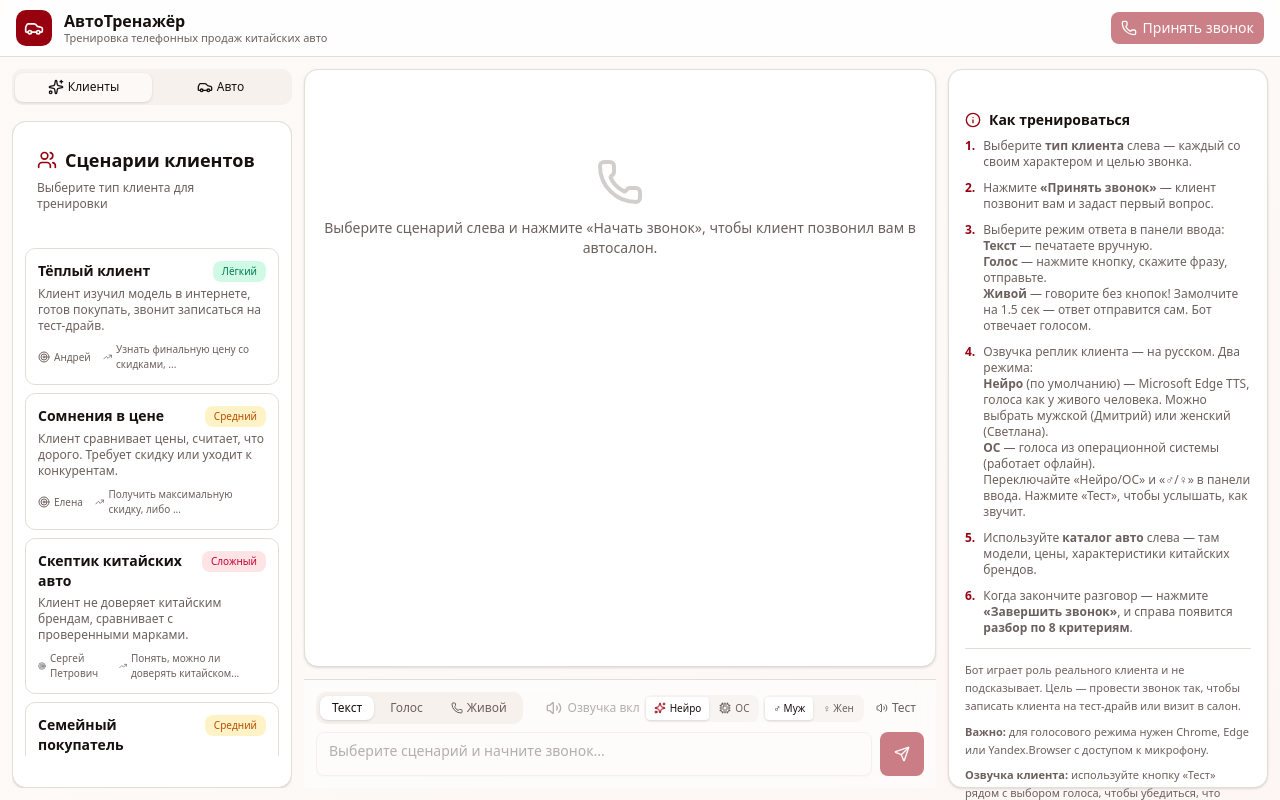
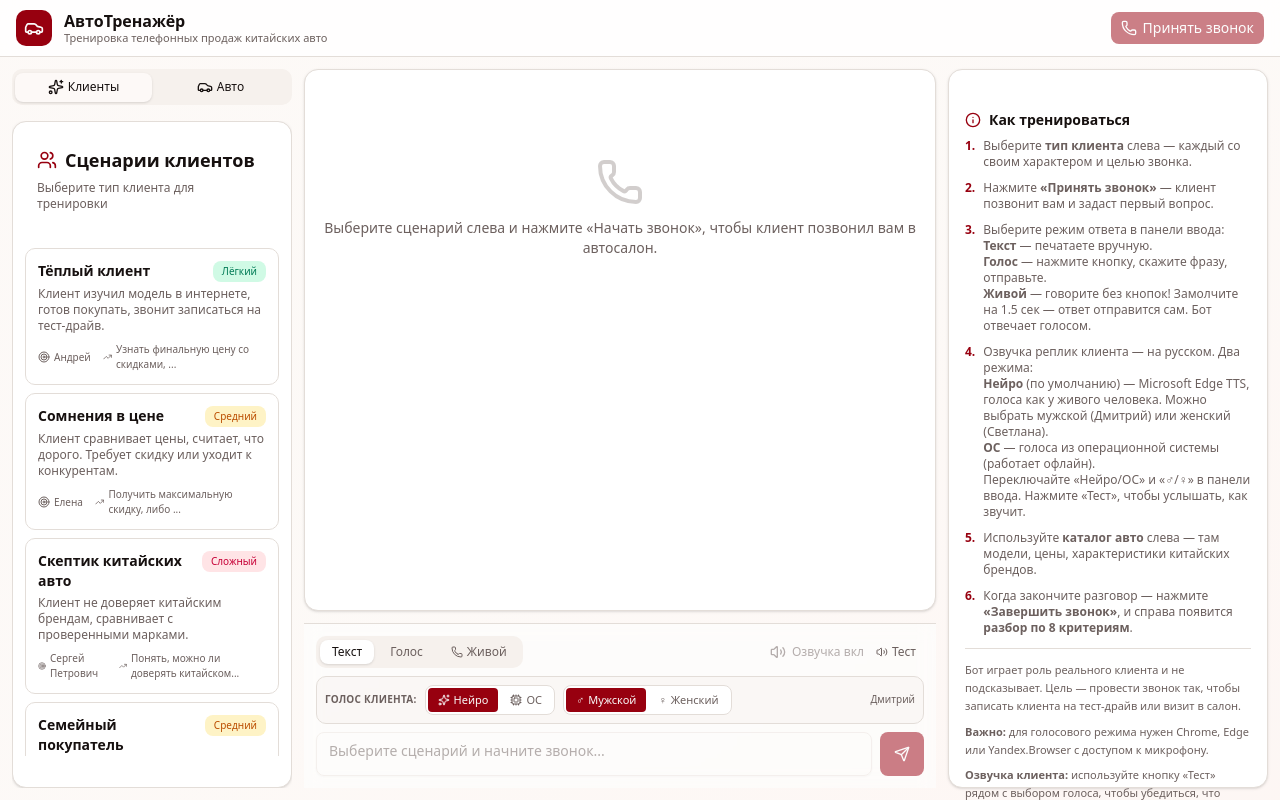
Before and after one commit to gpr812-lgtm/avtostil-trenazher, a Next.js app: page / in a window 1280 px wide. Built offline with nearby package versions, Linux system fonts and the light colour scheme.

Commit message:
e077ba4a-c9fe-485f-8965-68b75a33dbb3

```diff
--- a/src/components/input-panel.tsx
+++ b/src/components/input-panel.tsx
@@ -161,7 +161,7 @@ export function InputPanel({
   return (
     <div className="border-t border-border bg-card/50 backdrop-blur-sm">
       <div className="p-3 space-y-2">
-        {/* Переключатель режима + TTS */}
+        {/* Строка 1: Переключатель режима ввода (Текст/Голос/Живой) */}
         <div className="flex items-center justify-between gap-2">
           <div className="flex items-center gap-1 bg-muted rounded-lg p-1">
             <button
@@ -204,6 +204,7 @@ export function InputPanel({
             </button>
           </div>
 
+          {/* Кнопка вкл/выкл озвучки + Тест */}
           <div className="flex items-center gap-1">
             <button
               onClick={onToggleTts}
@@ -221,68 +222,90 @@ export function InputPanel({
               </span>
             </button>
 
+            {/* Кнопка теста голоса — работает в любом режиме, доступна всегда */}
+            {ttsEnabled && (
+              <button
+                onClick={() => onTestVoice?.()}
+                disabled={isProcessing || (ttsMode === 'system' && !hasRussianVoice)}
+                className="flex items-center gap-1 text-xs text-muted-foreground hover:text-primary disabled:opacity-50 transition-colors px-2 py-1 rounded-md hover:bg-muted"
+                title="Проверить голос"
+              >
+                <Volume2 className="w-3 h-3" />
+                <span className="hidden md:inline">Тест</span>
+              </button>
+            )}
+          </div>
+        </div>
+
+        {/* Строка 2: Настройки голоса — отдельная панель, всегда видна когда озвучка включена */}
+        {ttsEnabled && (
+          <div className="flex items-center gap-2 flex-wrap bg-muted/40 border border-border rounded-lg p-2">
+            <span className="text-[10px] text-muted-foreground font-semibold uppercase tracking-wide hidden sm:inline">
+              Голос клиента:
+            </span>
+
             {/* Переключатель режима TTS: нейронный / системный */}
-            {ttsEnabled && onTtsModeChange && (
-              <div className="flex items-center gap-0.5 bg-muted/70 rounded-md p-0.5">
+            {onTtsModeChange && (
+              <div className="flex items-center gap-0.5 bg-card rounded-md p-0.5 border border-border">
                 <button
                   onClick={() => onTtsModeChange('neural')}
-                  className={`flex items-center gap-1 text-[10px] px-2 py-1 rounded transition-colors ${
+                  className={`flex items-center gap-1 text-[11px] px-2.5 py-1 rounded transition-colors ${
                     ttsMode === 'neural'
-                      ? 'bg-card text-foreground shadow-sm font-medium'
+                      ? 'bg-primary text-primary-foreground font-medium'
                       : 'text-muted-foreground hover:text-foreground'
                   }`}
-                  title="Нейронный голос (Google) — звучит как живой человек, нужен интернет"
+                  title="Нейронный голос (Microsoft Edge) — звучит как живой человек"
                 >
-                  <Sparkles className="w-3 h-3 text-primary" />
-                  <span className="hidden sm:inline">Нейро</span>
+                  <Sparkles className="w-3 h-3" />
+                  Нейро
                 </button>
                 <button
                   onClick={() => onTtsModeChange('system')}
-                  className={`flex items-center gap-1 text-[10px] px-2 py-1 rounded transition-colors ${
+                  className={`flex items-center gap-1 text-[11px] px-2.5 py-1 rounded transition-colors ${
                     ttsMode === 'system'
-                      ? 'bg-card text-foreground shadow-sm font-medium'
+                      ? 'bg-primary text-primary-foreground font-medium'
                       : 'text-muted-foreground hover:text-foreground'
                   }`}
                   title="Системный голос — голоса из ОС, работает офлайн"
                 >
                   <Cpu className="w-3 h-3" />
-                  <span className="hidden sm:inline">ОС</span>
+                  ОС
                 </button>
               </div>
             )}
 
             {/* Выбор мужской/женский — только для нейронного режима */}
-            {ttsEnabled && ttsMode === 'neural' && onNeuralVoiceChange && (
-              <div className="flex items-center gap-0.5 bg-muted/70 rounded-md p-0.5">
+            {ttsMode === 'neural' && onNeuralVoiceChange && (
+              <div className="flex items-center gap-0.5 bg-card rounded-md p-0.5 border border-border">
                 <button
                   onClick={() => onNeuralVoiceChange('male')}
-                  className={`text-[10px] px-2 py-1 rounded transition-colors ${
+                  className={`flex items-center gap-1 text-[11px] px-2.5 py-1 rounded transition-colors ${
                     neuralVoice === 'male'
-                      ? 'bg-card text-foreground shadow-sm font-medium'
+                      ? 'bg-primary text-primary-foreground font-medium'
                       : 'text-muted-foreground hover:text-foreground'
                   }`}
                   title="Мужской голос (Дмитрий)"
                 >
-                  <span className="hidden sm:inline">♂ Муж</span>
-                  <span className="sm:hidden">М</span>
+                  <span>♂</span>
+                  Мужской
                 </button>
                 <button
                   onClick={() => onNeuralVoiceChange('female')}
-                  className={`text-[10px] px-2 py-1 rounded transition-colors ${
+                  className={`flex items-center gap-1 text-[11px] px-2.5 py-1 rounded transition-colors ${
                     neuralVoice === 'female'
-                      ? 'bg-card text-foreground shadow-sm font-medium'
+                      ? 'bg-primary text-primary-foreground font-medium'
                       : 'text-muted-foreground hover:text-foreground'
                   }`}
                   title="Женский голос (Светлана)"
                 >
-                  <span className="hidden sm:inline">♀ Жен</span>
-                  <span className="sm:hidden">Ж</span>
+                  <span>♀</span>
+                  Женский
                 </button>
               </div>
             )}
 
             {/* Выбор голоса — только для системного режима */}
-            {ttsEnabled && ttsMode === 'system' && (
+            {ttsMode === 'system' && (
               <div className="flex items-center gap-1">
                 <div className="relative">
                   <button
@@ -359,20 +382,13 @@ export function InputPanel({
               </div>
             )}
 
-            {/* Кнопка теста голоса — работает в любом режиме, доступна всегда */}
-            {ttsEnabled && (
-              <button
-                onClick={() => onTestVoice?.()}
-                disabled={isProcessing || (ttsMode === 'system' && !hasRussianVoice)}
-                className="flex items-center gap-1 text-xs text-muted-foreground hover:text-primary disabled:opacity-50 transition-colors px-2 py-1 rounded-md hover:bg-muted"
-                title="Проверить голос"
-              >
-                <Volume2 className="w-3 h-3" />
-                <span className="hidden md:inline">Тест</span>
-              </button>
-            )}
+            <span className="text-[10px] text-muted-foreground ml-auto">
+              {ttsMode === 'neural'
+                ? neuralVoice === 'male' ? 'Дмитрий' : 'Светлана'
+                : hasRussianVoice ? (selectedVoice?.name || 'Системный') : 'Не настроен'}
+            </span>
           </div>
-        </div>
+        )}
 
         {/* Предупреждение об отсутствии русского голоса — только для системного режима */}
         {ttsEnabled && ttsMode === 'system' && !hasRussianVoice && (
```
Also changed, not shown: download/voice-panel.png (added), download/voice-selector.png (added).
